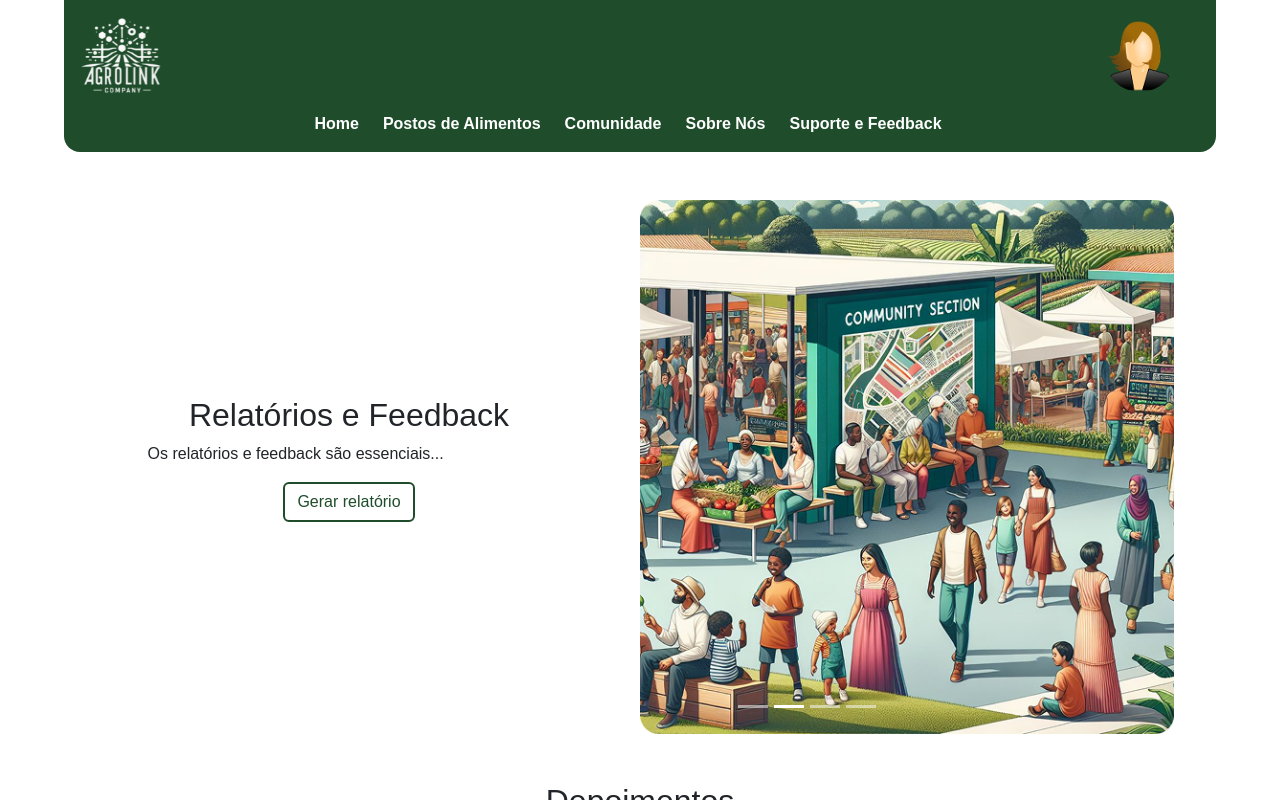
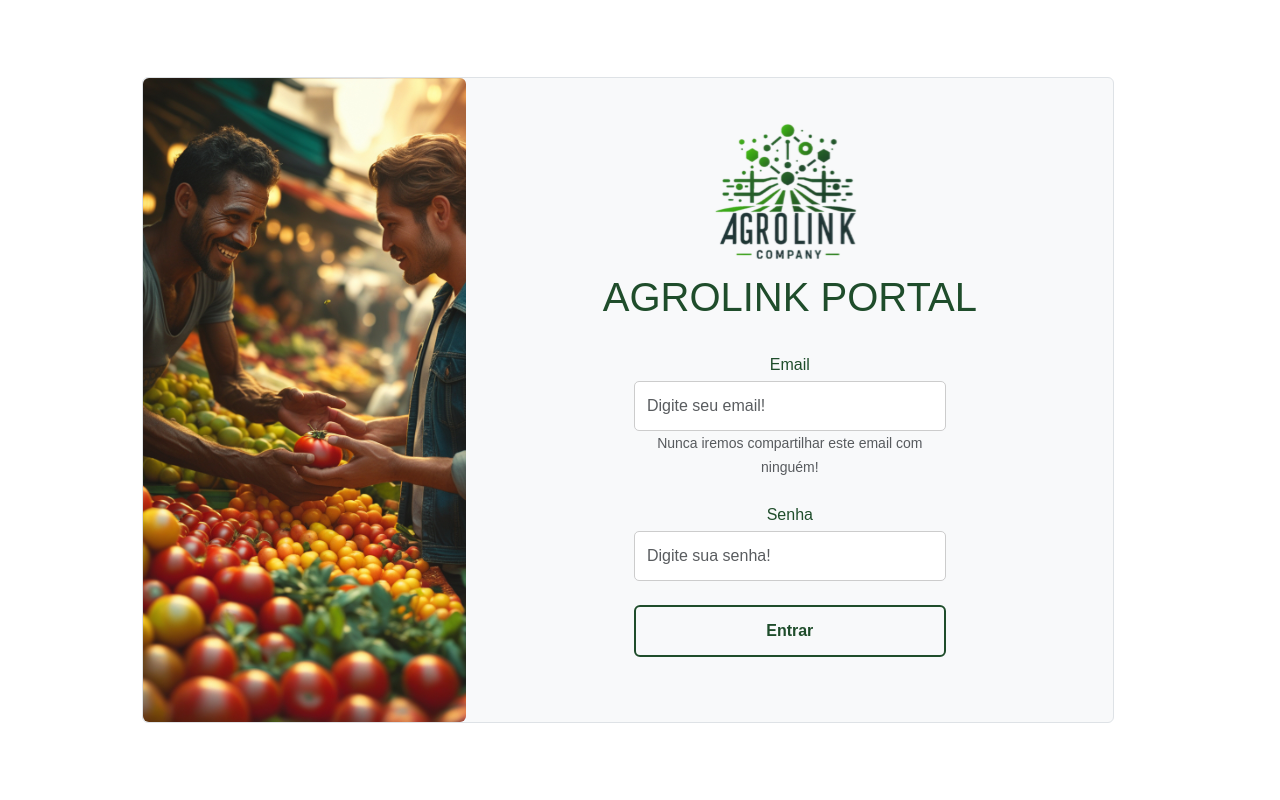
Before and after one commit to MiguelosAguialos/AgroLink, a React (Vite) app: page / in a window 1280 px wide. Built offline with nearby package versions, Linux system fonts and the light colour scheme.

Commit message:
feat: index page login to home

```diff
--- a/src/main.jsx
+++ b/src/main.jsx
@@ -18,10 +18,10 @@ ReactDOM.createRoot(root).render(
     <BrowserRouter>
       <Routes>
         {/* Rota Principal */}
-        <Route path="/" element={<App />} />
+        <Route path="/" element={<Login />} />
 
         {/* Login */}
-        <Route path="/login" element={<Login />} />
+        <Route path="/home" element={<App />} />
 
         {/* Suporte e Feedback (Página com dois botões) */}
         <Route path="/suporte-e-feedback" element={<SuporteEFeedback />} />
--- a/src/pages/login/Login.jsx
+++ b/src/pages/login/Login.jsx
@@ -1,8 +1,9 @@
-import React from "react";
+import React, { useEffect } from "react";
 import "./Login.css";
 import agrolinkLogo from "../../assets/logo-fundo-branco.svg";
 import { useForm } from "react-hook-form";
 import Swal from "sweetalert2";
+import { Navigate } from "react-router-dom";
 
 export default function Login() {
   const testUser = {
@@ -11,15 +12,9 @@ export default function Login() {
   };
 
   const { register, handleSubmit } = useForm();
-  const onSubmit = (data) => {
+  const onSubmit = async (data) => {
     if (data.email == testUser.email && data.password == testUser.password) {
-      Swal.fire({
-        title: "Sucesso!",
-        text: "Validação de credenciais está funcionando!",
-        icon: "success",
-        heightAuto: false,
-        timer: 2000,
-      });
+      window.location.href = "/home";
     } else {
       Swal.fire({
         title: "Erro",
```
